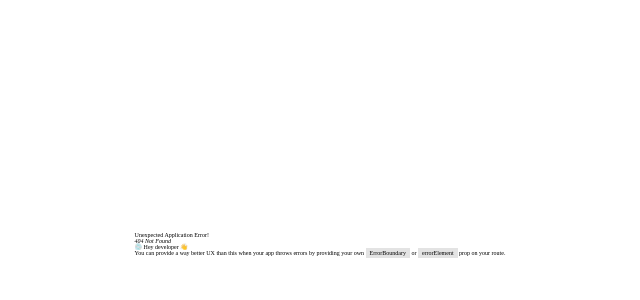
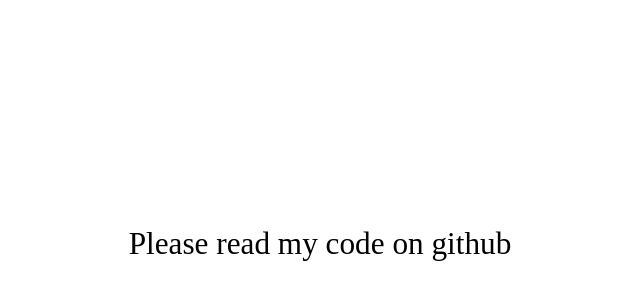
Before and after one commit to duglikespiano/reactjs-best-practice, a React (Create React App) app: page /32_unnecessary_rendering in a window 1280 px wide. Before the commit this address had no page. Shown: the part 156-456 px from the top of the page, without its empty margins (320-960 px from the left). Built offline with nearby package versions, Linux system fonts and the light colour scheme.

Commit message:
32 - UNNECESSARY RENDERING

```diff
--- a/src/Route.tsx
+++ b/src/Route.tsx
@@ -31,6 +31,7 @@
 import Keys from './components/29_keys/Keys';
 import ErrorBoundary from './components/30_error_boundary/ErrorBoundary';
 import AbortController from './components/31_abort_controller/AbortController';
+import UnnecessaryRendering from './components/32_unnecessary_rendering/UnnecessaryRendering';
 
 const router = createBrowserRouter([
 	{
@@ -178,6 +179,10 @@
 		path: '/31_abort_controller',
 		element: <AbortController />,
 	},
+	{
+		path: '/32_unnecessary_rendering',
+		element: <UnnecessaryRendering />,
+	},
 ]);
 
 export default function Route() {
--- a/src/components/0_home/componentsInfo.ts
+++ b/src/components/0_home/componentsInfo.ts
@@ -154,6 +154,11 @@
 		name: 'abort controller',
 		path: '/31_abort_controller',
 	},
+	{
+		id: 32,
+		name: 'unnecessary rendering',
+		path: '/32_unnecessary_rendering',
+	},
 ];
 
 export const updateHexColor = () => {
--- /dev/null
+++ b/src/components/32_unnecessary_rendering/UnnecessaryRendering.jsx
@@ -0,0 +1,35 @@
+// import { useState, useEffect } from 'react';
+import { useState } from 'react';
+import './UnnecessaryRendering.scss';
+
+export default function UnnecessaryRendering() {
+	const [someState, setSomeState] = useState('');
+
+	const onChange = (isActive) => {
+		isActive ? setSomeState('You have a coupon!') : setSomeState('No coupons :(');
+	};
+
+	return (
+		<div id="UnnecessaryRendering">
+			<h1>{someState}</h1>
+			<Toggle onChange={onChange} />
+		</div>
+	);
+}
+
+const Toggle = () => {
+	const [isActive, setIsActive] = useState(true);
+
+	// useEffect below may cause unnecessary rendering as it will be rerendering when a state changes
+	// useEffect(() => {
+	// 	setIsActive(isActive);
+	// }, [isActive]);
+
+	// Solution
+	// Unnecessary useEffect can be replaced into just an ordinary function
+	const updateToggle = (nextIsActive) => {
+		setIsActive(isActive);
+	};
+
+	return <div onClick={updateToggle}>Please read my code on github</div>;
+};
--- /dev/null
+++ b/src/components/32_unnecessary_rendering/UnnecessaryRendering.scss
@@ -0,0 +1,3 @@
+#UnnecessaryRendering {
+	font-size: 5rem;
+}
```
